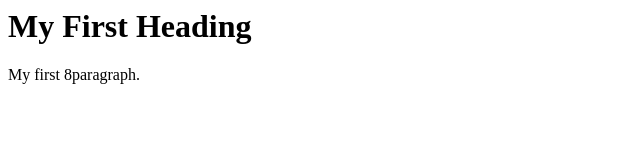
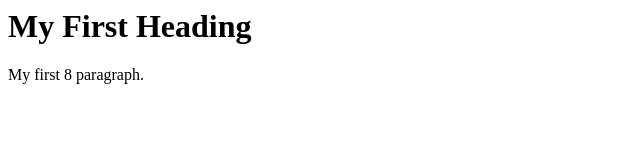
Before and after one commit to auwsom/test-html, a plain HTML site: page index.html in a window 1280 px wide. Shown: the full height of the page, 0-640 px from the left. Drawn offline with Linux system fonts and the light colour scheme.

Commit message:
Update index.html

```diff
--- a/index.html
+++ b/index.html
@@ -2,7 +2,7 @@
   <script src="https://gist.github.com/anonymous/ed1487801618ab99bd082a9dccc45766.js"></script>
 
 <h1>My First Heading</h1>
-<p>My first 8paragraph.</p>
+<p>My first 8 paragraph.</p>
 
 <!--
 
```
